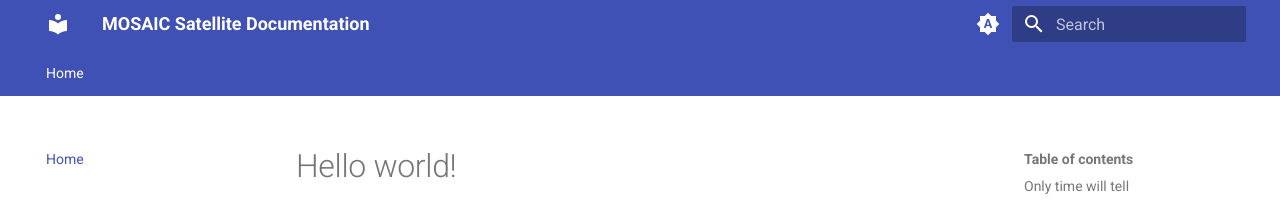
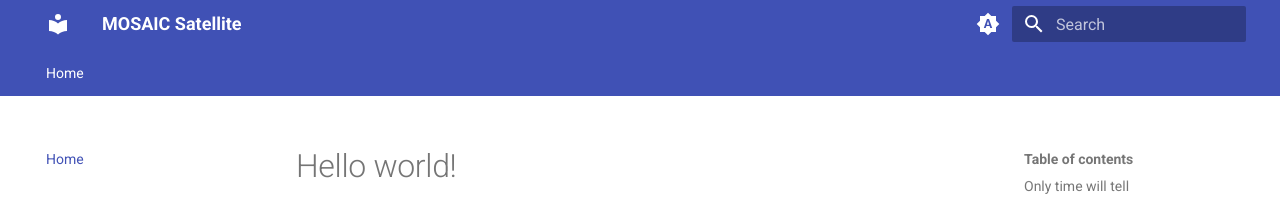
Before and after one commit to MOSAIC-Satellite/Documentation, an MkDocs documentation site: the page built from docs/index.md, in a window 1280 px wide. Shown: the top 205 px of the page. Built offline with MkDocs 1.6.1 and Material for MkDocs 9.7.7, drawn with Linux system fonts in a browser that asks for light colours.

Commit message:
Update mkdocs.yaml

```diff
--- a/mkdocs.yaml
+++ b/mkdocs.yaml
@@ -1,4 +1,4 @@
-site_name: MOSAIC Satellite Documentation
+site_name: MOSAIC Satellite
 
 theme:
   name: material
```
